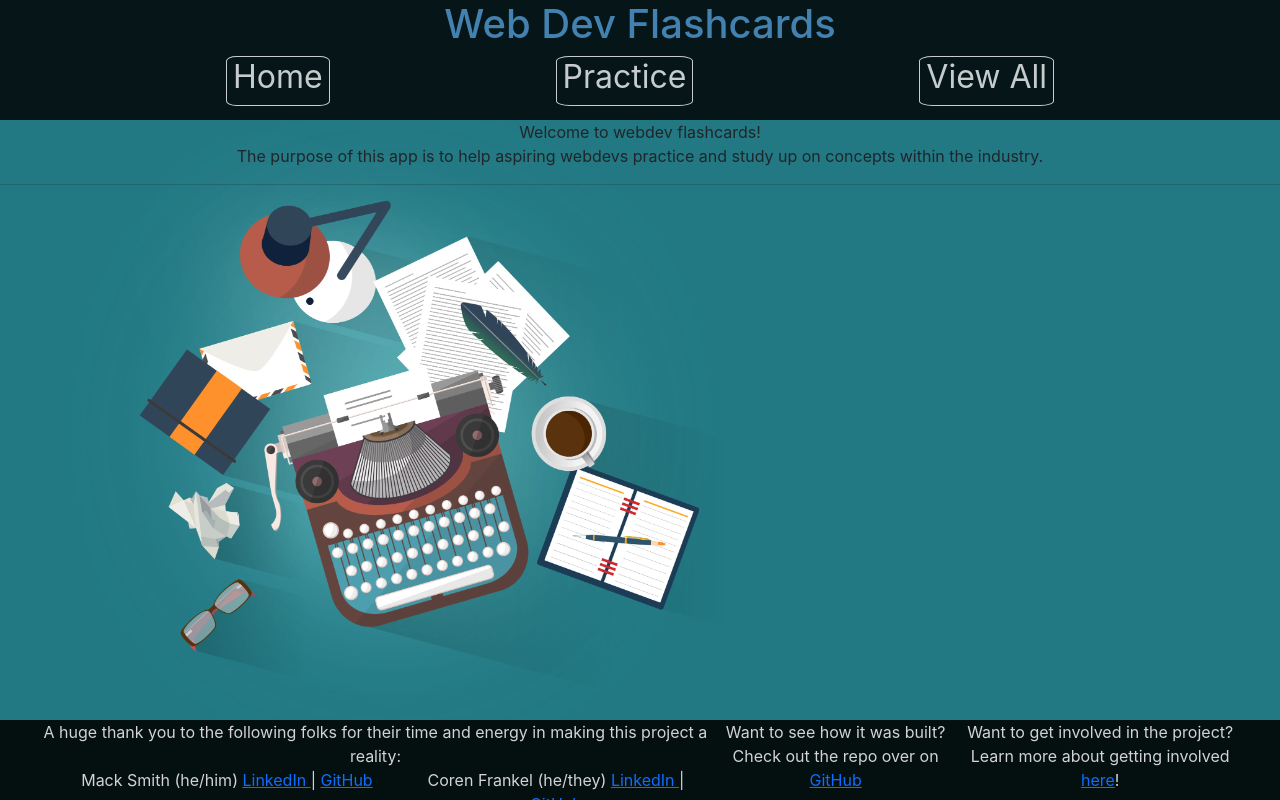
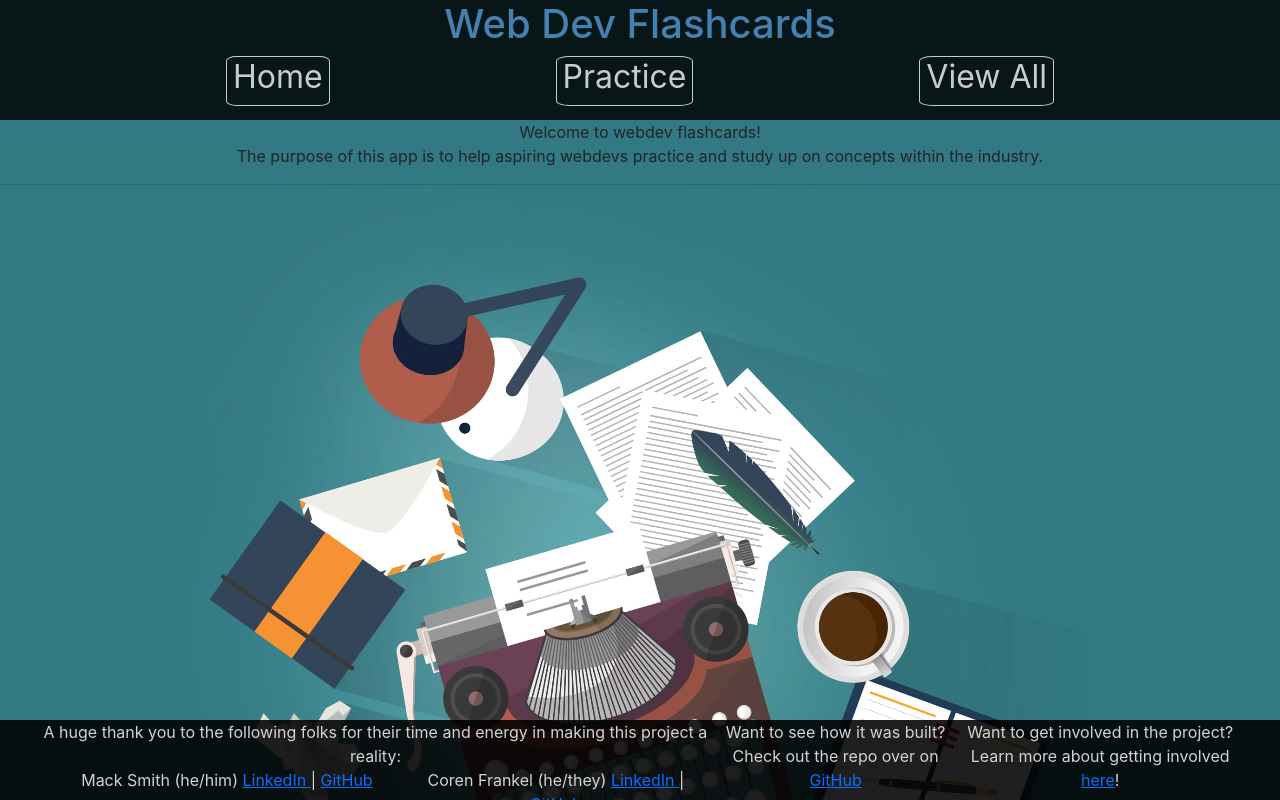
Before and after one commit to m-smith15/webdev_flashcards, a React (Create React App) app in the folder client/: page / in a window 1280 px wide. Built offline with nearby package versions, Linux system fonts and the light colour scheme.

Commit message:
styling updates to background

```diff
--- a/client/src/index.css
+++ b/client/src/index.css
@@ -1,6 +1,7 @@
 body {
-  background-image: url('/public/assets/typewriter_wallpaper.jpg');
-  background-size:cover;
+  background-image: url('/public/assets/typewriter_wallpaper(1920x1080).jpg');
+  background-repeat:repeat-x;
+  background-color:#337983;
   margin: 0;
   font-family: -apple-system, BlinkMacSystemFont, 'Segoe UI', 'Roboto', 'Oxygen',
     'Ubuntu', 'Cantarell', 'Fira Sans', 'Droid Sans', 'Helvetica Neue',
```
